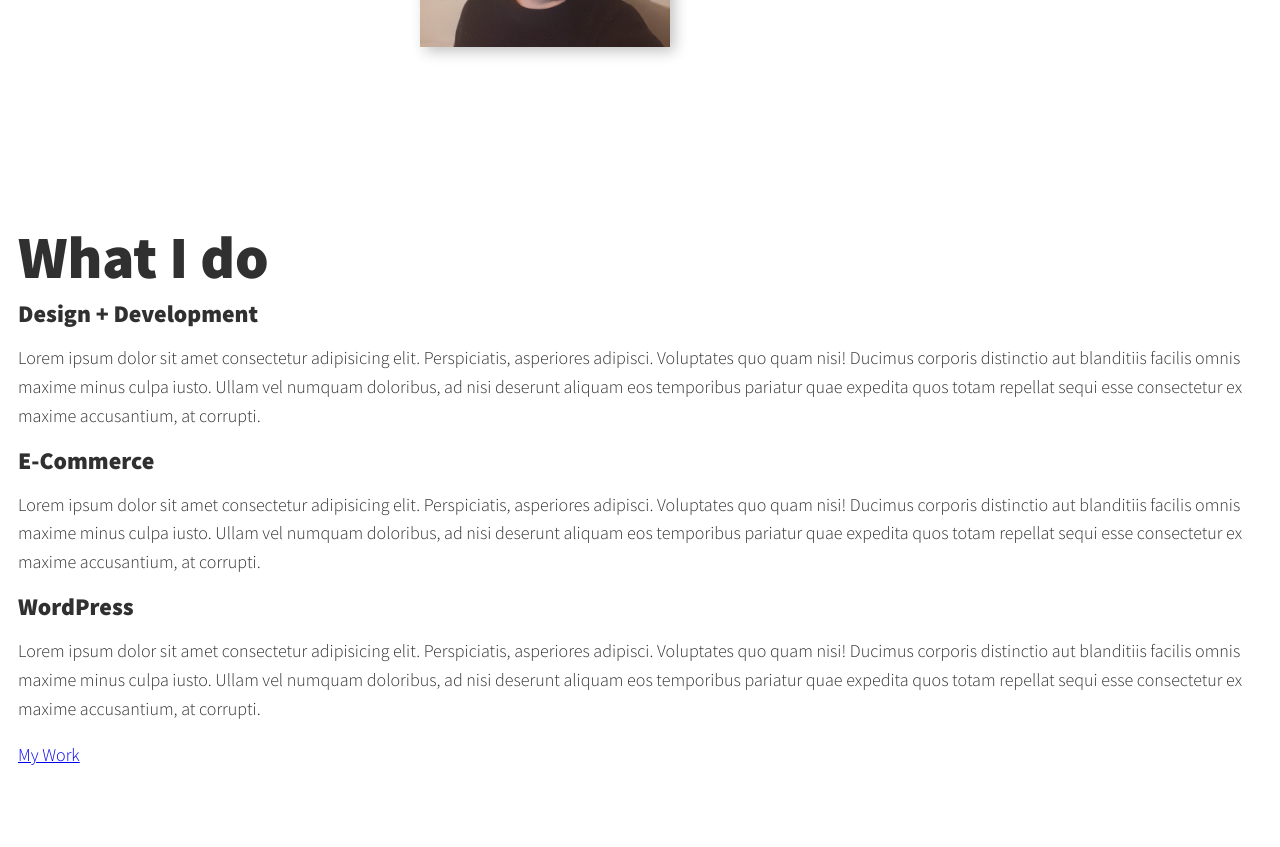
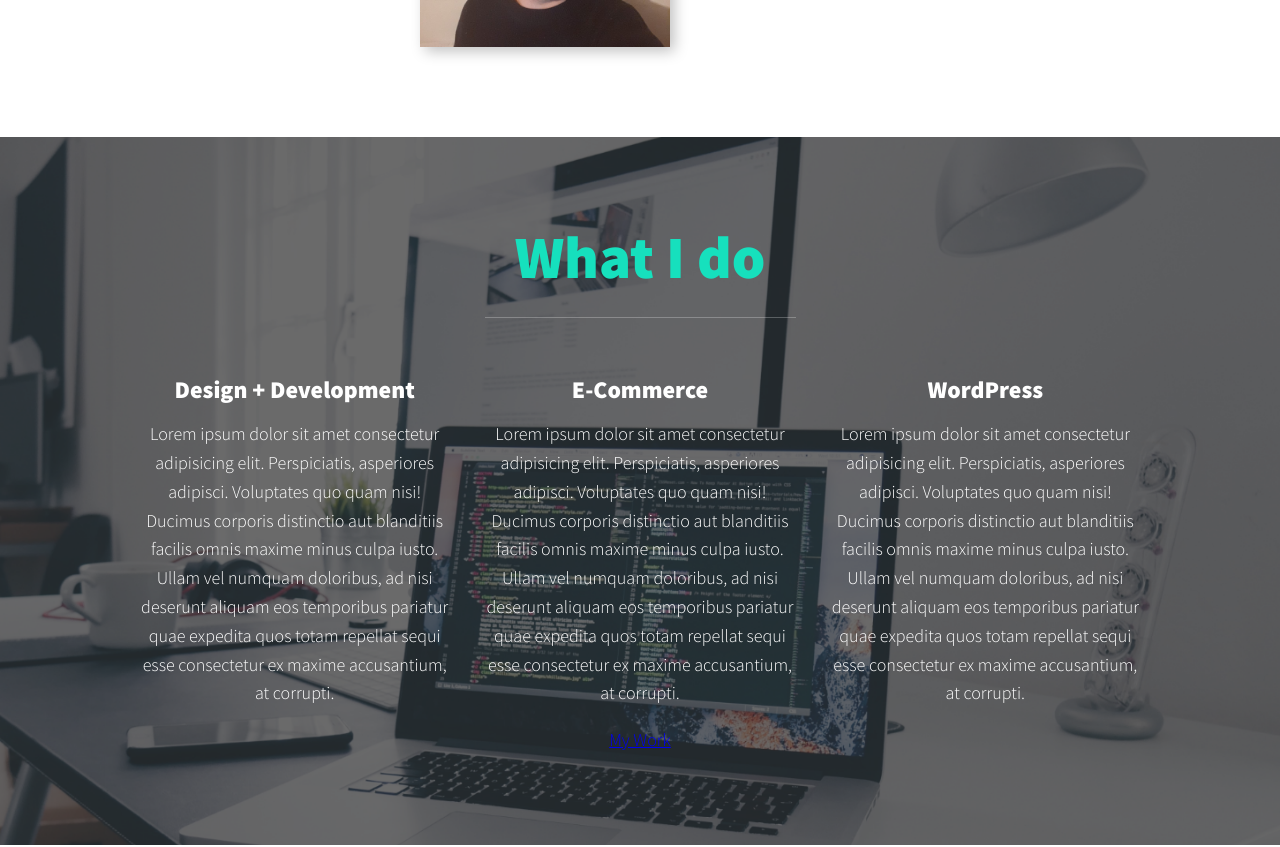
Before and after one commit to TSYF/portfolio_1, a Vue app: page / in a window 1280 px wide. Shown: the part 360-1207 px from the top of the page. Built offline with nearby package versions, Linux system fonts and the light colour scheme.

Commit message:
services section minus the button

```diff
--- a/src/assets/main.scss
+++ b/src/assets/main.scss
@@ -87,6 +87,21 @@ h3 { @extend %h; font-size: var(--fs-h3); }
                 display: block;
             }
         }
+
+        &--services {
+            color: var(--color-accent);
+            position: relative;
+
+            &::after {
+                content: '';
+                display: block;
+                height: 1px;
+                width: 25%;
+                margin: 0.5em auto 1em;
+                background: var(--color-light);
+                opacity: .25;
+            }
+        }
     }
 
     &__subtitle {
@@ -147,3 +162,26 @@ nav { display: none; }
             }
     }
 }
+
+/* Services section */
+.services-sect {
+    background-color: var(--color-dark);
+    background-image: url(@img/services-bg.png);
+    background-size: cover;
+    color: var(--color-light);
+    text-align: center;
+}
+
+.service {
+    max-width: 500px;
+    margin: 0 auto;
+}
+
+@media (min-width: 800px) {
+    .services {
+        display: flex;
+        max-width: 1000px;
+        margin: 0 auto;
+        gap: 2em;
+    }
+}
```
